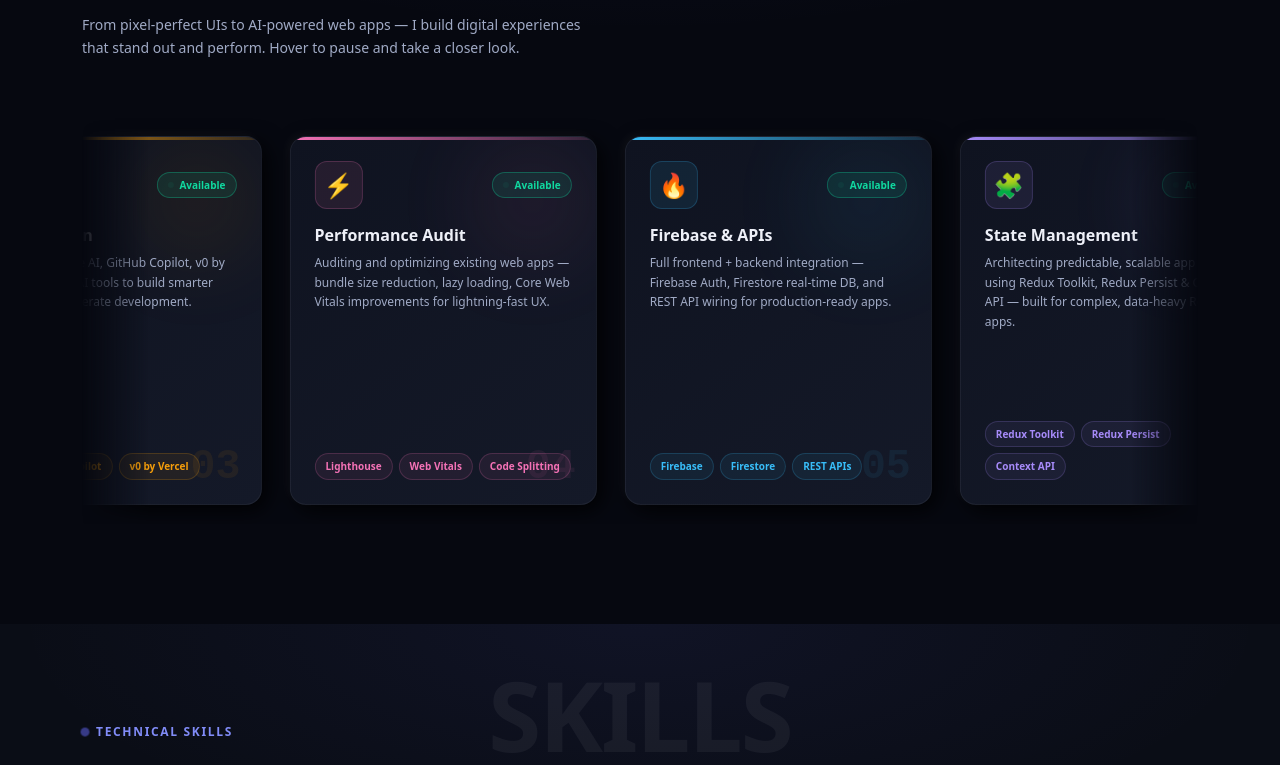
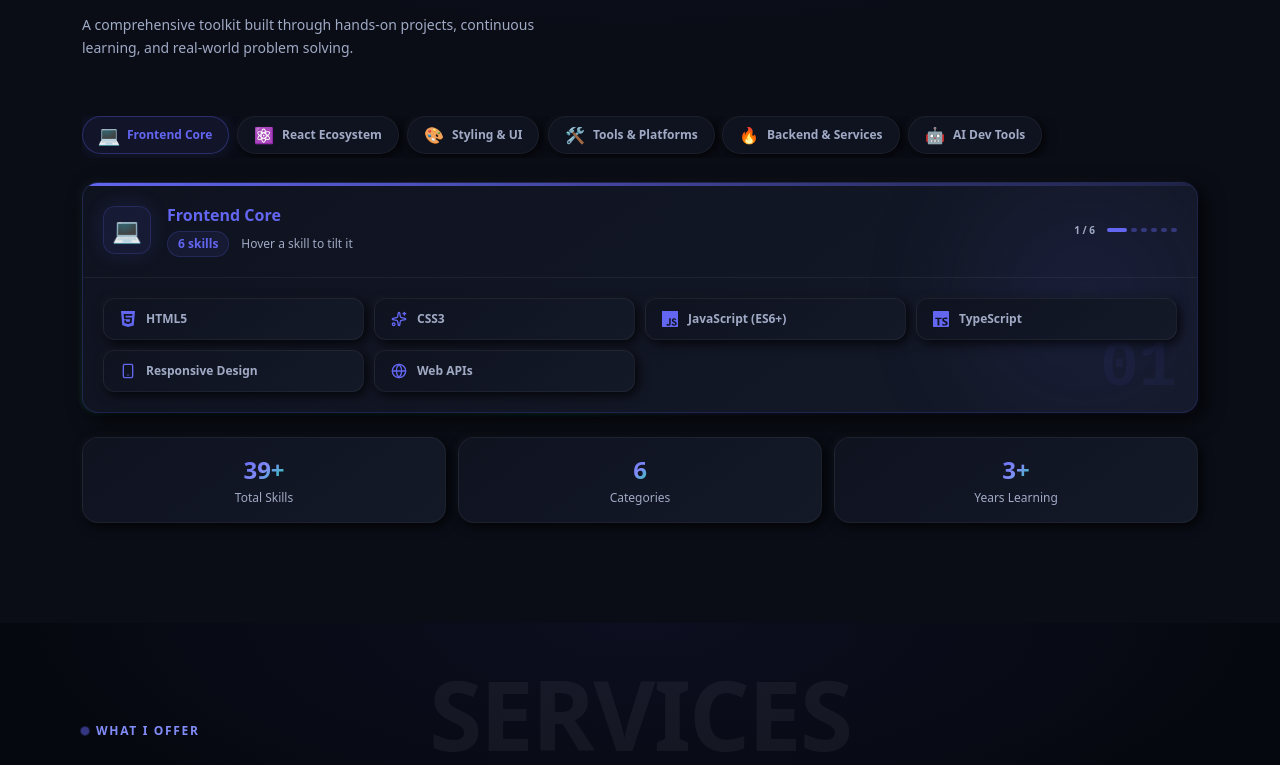
Before and after one commit to tripathipawan/My-Personal-Portfolio, a React (Vite) app: page / in a window 1280 px wide. Shown: the part 1898-2663 px from the top of the page. Built offline with nearby package versions, Linux system fonts and the light colour scheme.

Commit message:
Update App.jsx

```diff
--- a/src/App.jsx
+++ b/src/App.jsx
@@ -80,10 +80,10 @@ function Inner() {
           <About />
         </Suspense>
         <Suspense fallback={<Skeleton />}>
-          <Services />
+          <Skills />
         </Suspense>
         <Suspense fallback={<Skeleton />}>
-          <Skills />
+          <Services />
         </Suspense>
         <Suspense fallback={<Skeleton />}>
           <Edu_Exp />
```
